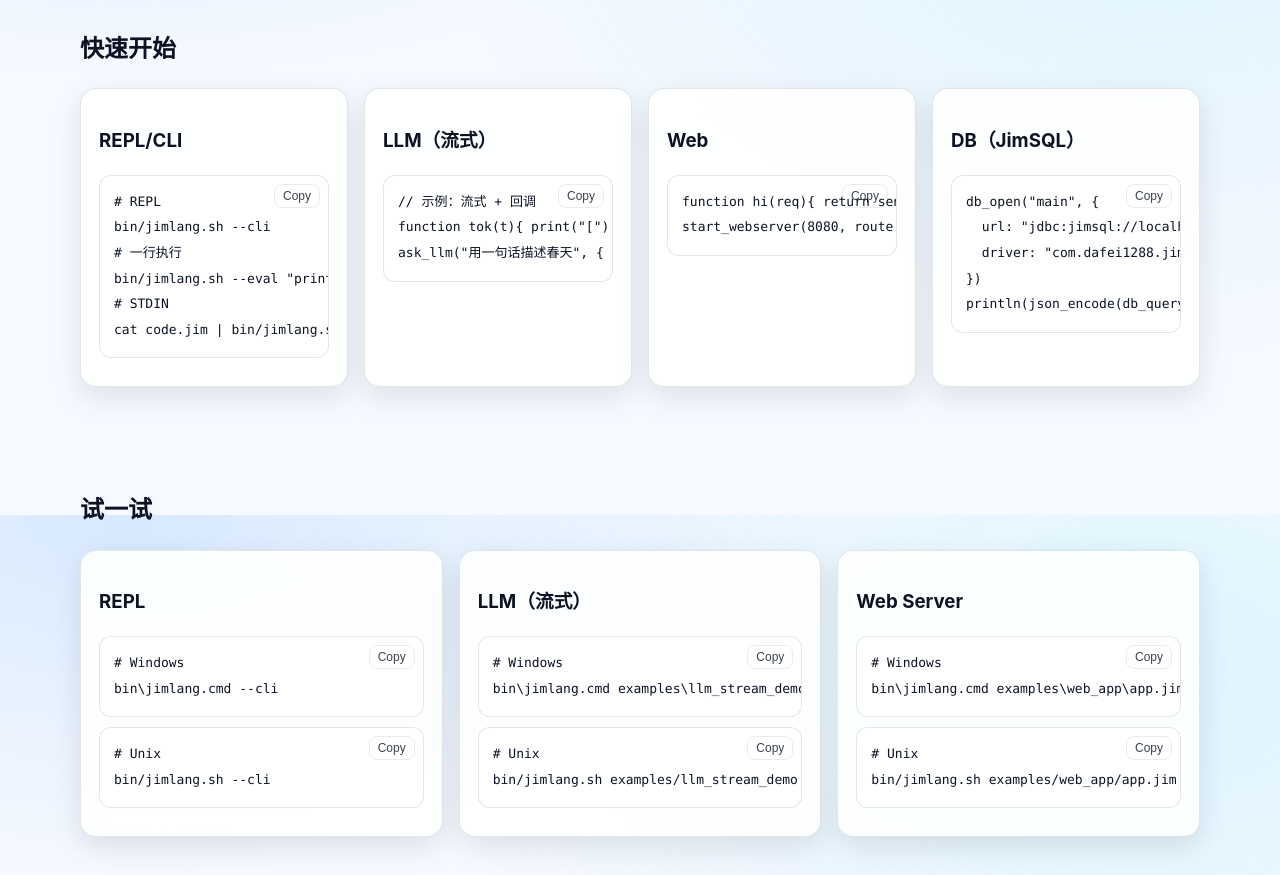
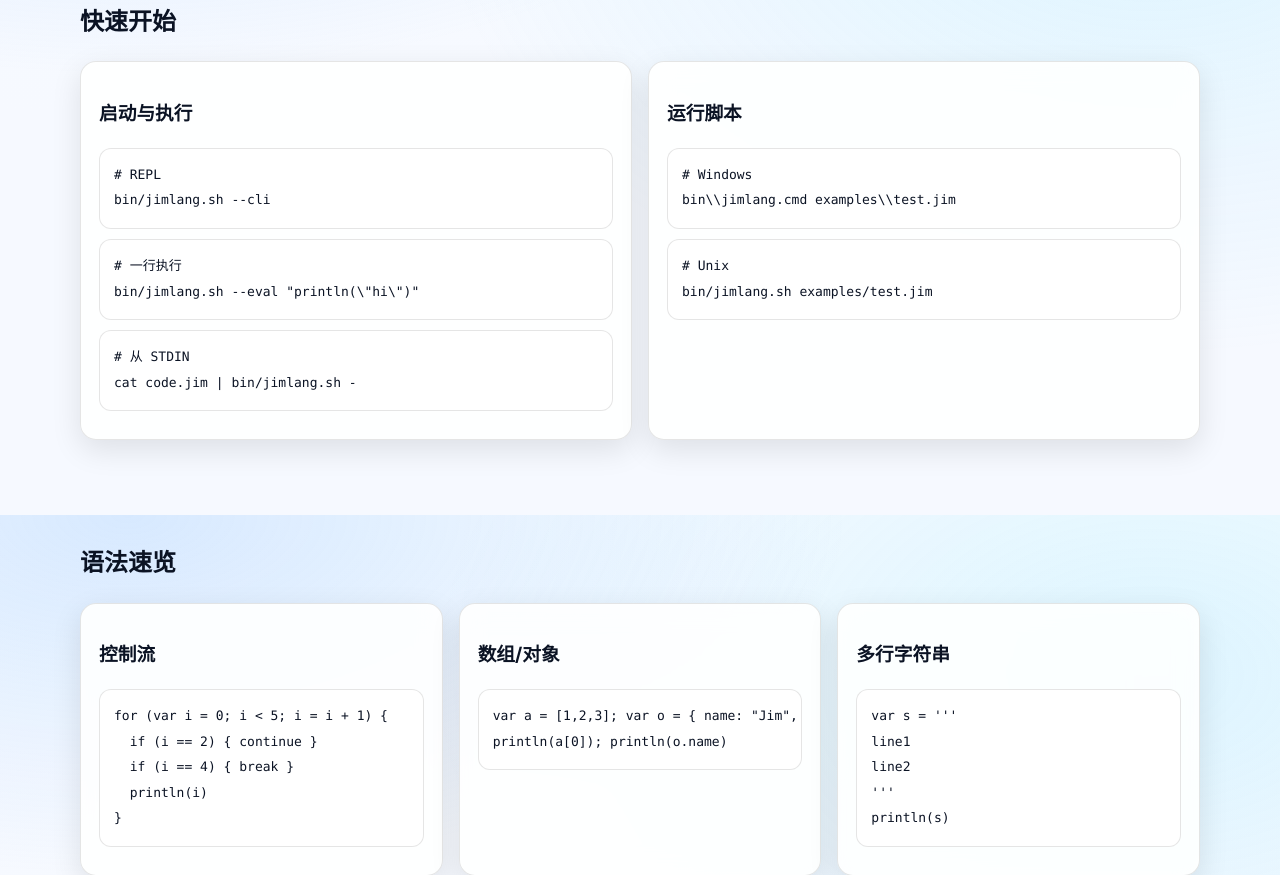
Before and after one commit to dafei1288/jimlang, a plain HTML site: page site/index.html in a window 1280 px wide. Shown: the part 1085-1960 px from the top of the page. Drawn offline with Linux system fonts and the light colour scheme.

Commit message:
site(ux): remove duplicated '试一试', simplify Quickstart to run methods only; move LLM/Web to Examples; add DB code in DB section; copy button shows on hover

```diff
--- a/site/assets/app-light.js
+++ b/site/assets/app-light.js
@@ -63,7 +63,7 @@
     btn.style.padding = '4px 8px';
     btn.style.fontSize = '12px';
     btn.style.borderRadius = '8px';
-    btn.style.opacity = '0.8';
+
     btn.addEventListener('click', function(){
       var text = code.textContent.replace(/\r\n/g, '\n');
       navigator.clipboard.writeText(text).then(function(){
--- a/site/assets/styles.css
+++ b/site/assets/styles.css
@@ -147,3 +147,7 @@ body, html[data-theme="light"] body{
   background-repeat: no-repeat, no-repeat, no-repeat;
   background-position: left top, right top, center top;
 }
+
+/* Copy button hover aesthetics */
+.copy-btn{opacity:0; transition:opacity .2s ease;}
+pre:hover .copy-btn{opacity:1;}
--- a/site/index.html
+++ b/site/index.html
@@ -26,12 +26,10 @@
       <span class="brand-text">JimLang</span>
     </div>
 
-  param($m)
-  @'
+
     <nav class="nav">
       <a href="#features">特性</a>
       <a href="#quickstart">快速开始</a>
-      <a href="#try">试一试</a>
       <a href="#syntax">语法速览</a>
       <a href="#examples">示例</a>
       <a href="#cli">命令行</a>
@@ -41,7 +39,7 @@
       <a href="https://github.com/dafei1288/jimlang/blob/master/doc/QUICKREF.md" target="_blank" rel="noopener">文档</a>
       <a href="https://github.com/dafei1288/jimlang/tree/master/examples" target="_blank" rel="noopener">示例库</a>
     </nav>
-'@
+
 
     <button id="themeToggle" class="btn theme-toggle" aria-label="切换主题" title="切换主题">
       <svg class="icon sun" viewBox="0 0 24 24" aria-hidden="true" focusable="false">
@@ -71,7 +69,7 @@
     <section class="hero container" id="top">
       <h1 class="title gradient-text">JimLang</h1>
       <p class="subtitle">基于 JVM 的轻量脚本语言，适合脚本开发与语言实现学习。</p>
-      <p class="subtext">REPL/CLI · Web Server · JSON/YAML · Env/LLM（流式）· JDBC/DB · 委托/回调 · 错误栈/插^标</p>
+      <p class="subtext">REPL/CLI · Web · JSON/YAML · Env/LLM（流式）· JDBC/DB</p>
       <div class="cta">
         <a class="btn primary" href="#quickstart">快速开始</a>
         <a class="btn" href="#features">查看特性</a>
@@ -93,56 +91,28 @@
       </div>
     </section>
 
-    <section class="container" id="quickstart">
+        <section class="container" id="quickstart">
       <h2>快速开始</h2>
       <div class="grid code-grid">
-        <div class="card glass"><h3>REPL/CLI</h3>
+        <div class="card glass"><h3>启动与执行</h3>
 <pre><code class="language-bash"># REPL
-bin/jimlang.sh --cli
-# 一行执行
-bin/jimlang.sh --eval "println(\"hi\")"
-# STDIN
-cat code.jim | bin/jimlang.sh -</code></pre></div>
-        <div class="card glass"><h3>LLM（流式）</h3>
-<pre><code class="language-jim">// 示例：流式 + 回调
-function tok(t){ print("["); print(t); print("]") }
-ask_llm("用一句话描述春天", { stream: true, stream_print: false, on_token: delegate("tok") })</code></pre></div>
-        <div class="card glass"><h3>Web</h3>
-<pre><code class="language-jim">function hi(req){ return send_text("hello") }
-start_webserver(8080, route("/hi","GET", hi))</code></pre></div>
-        <div class="card glass"><h3>DB（JimSQL）</h3>
-<pre><code class="language-jim">db_open("main", {
-  url: "jdbc:jimsql://localhost:8821/test",
-  driver: "com.dafei1288.jimsql.jdbc.JqDriver"
-})
-println(json_encode(db_query("main","select 1 as x", [])))</code></pre></div>
+bin/jimlang.sh --cli</code></pre>
+<pre><code class="language-bash"># 一行执行
+bin/jimlang.sh --eval "println(\"hi\")"</code></pre>
+<pre><code class="language-bash"># 从 STDIN
+cat code.jim | bin/jimlang.sh -</code></pre>
+        </div>
+        <div class="card glass"><h3>运行脚本</h3>
+<pre><code class="language-powershell"># Windows
+bin\\jimlang.cmd examples\\test.jim</code></pre>
+<pre><code class="language-bash"># Unix
+bin/jimlang.sh examples/test.jim</code></pre>
+        </div>
       </div>
     </section>
 
 
-    <section class="container" id="try">
-      <h2>试一试</h2>
-      <div class="grid code-grid">
-        <div class="card glass"><h3>REPL</h3>
-<pre><code class="language-powershell"># Windows
-bin\jimlang.cmd --cli</code></pre>
-<pre><code class="language-bash"># Unix
-bin/jimlang.sh --cli</code></pre>
-        </div>
-        <div class="card glass"><h3>LLM（流式）</h3>
-<pre><code class="language-powershell"># Windows
-bin\jimlang.cmd examples\llm_stream_demo.jim</code></pre>
-<pre><code class="language-bash"># Unix
-bin/jimlang.sh examples/llm_stream_demo.jim</code></pre>
-        </div>
-        <div class="card glass"><h3>Web Server</h3>
-<pre><code class="language-powershell"># Windows
-bin\jimlang.cmd examples\web_app\app.jim</code></pre>
-<pre><code class="language-bash"># Unix
-bin/jimlang.sh examples/web_app/app.jim</code></pre>
-        </div>
-      </div>
-    </section><section class="container" id="syntax">
+    <section class="container" id="syntax">
       <h2>语法速览</h2>
       <div class="grid code-grid">
         <div class="card glass"><h3>控制流</h3>
@@ -173,8 +143,8 @@ println(fib(10))</code></pre></div>
 <pre><code class="language-jim">load_env(".env", true)
 function port(req){ return send_text("port=" + env_get("PORT", 8080)) }
 start_webserver(8080, route("/port","GET", port))</code></pre></div>
-        <div class="card glass"><h3>LLM（非流式）</h3>
-<pre><code class="language-jim">println( ask_llm("今天天气？", { stream: false, temperature: 0.2 }) )</code></pre></div>
+        <div class="card glass"><h3>LLM（流式）</h3>
+<pre><code class="language-jim">ask_llm("用一句话描述春天", { stream: true })</code></pre></div>
       </div>
     </section>
 
@@ -195,15 +165,18 @@ start_webserver(8080, route("/port","GET", port))</code></pre></div>
       </div>
     </section>
 
-    <section class="container" id="db">
-      <h2>数据库（JDBC）</h2>
-      <ul class="list">
-        <li>API：db_open/close/exec/query/query_stream、with_conn、db_tx（try-with-resources）</li>
-        <li>命名参数：<code>:name</code>（数组自动展开）</li>
-        <li>结果：每行 map；decimal->string；日期/时间 toString()</li>
-        <li>调试：<code>DB_DEBUG=1</code> 打印 SQL/参数/耗时</li>
-        <li>JimSQL：<code>jdbc:jimsql://localhost:8821/test</code>，<code>com.dafei1288.jimsql.jdbc.JqDriver</code></li>
-      </ul>
+
+  param($m)
+  $sec = $m.Groups[1].Value + @'
+      <div class="grid code-grid">
+        <div class="card glass"><h3>示例（JimSQL）</h3>
+<pre><code class="language-jim">db_open("main", { url: "jdbc:jimsql://localhost:8821/test", driver: "com.dafei1288.jimsql.jdbc.JqDriver" })
+println(json_encode(db_query("main","select 1 as x", [])))</code></pre>
+        </div>
+      </div>
+'@
+  $sec
+
     </section>
 
     <section class="container" id="build">
```
